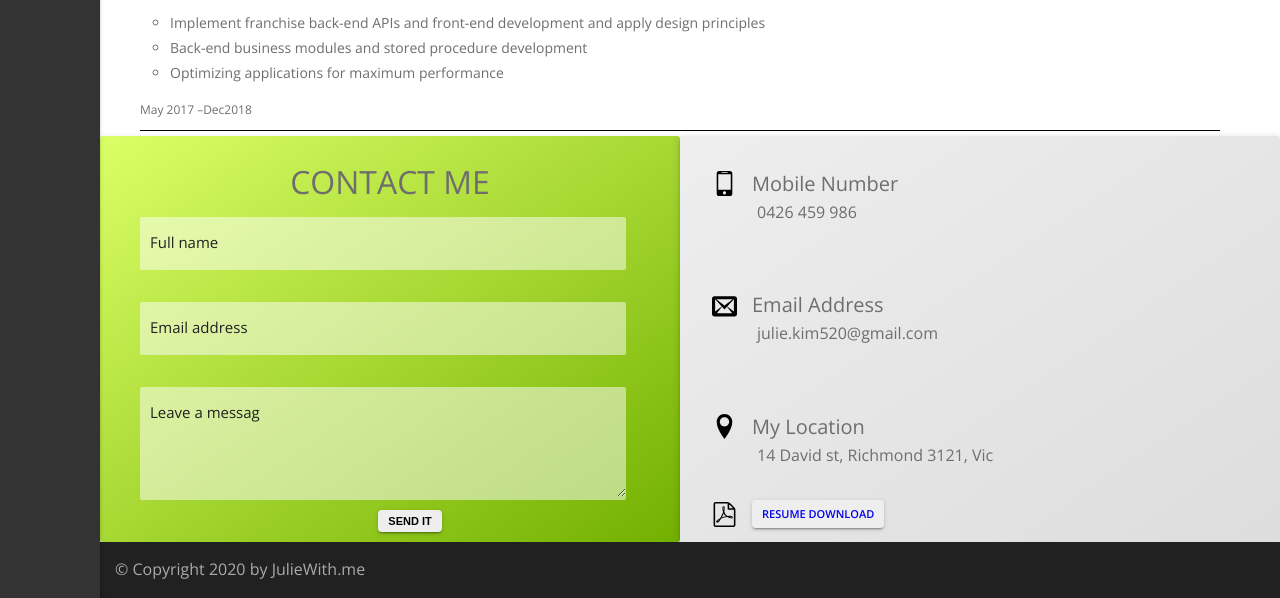
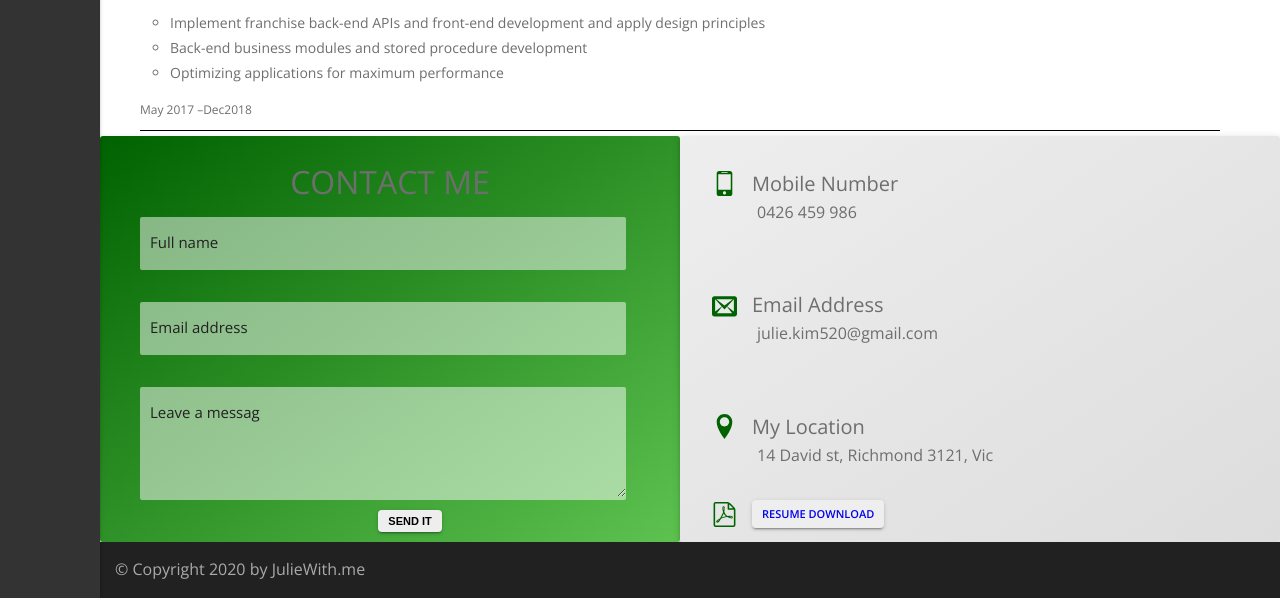
Before and after one commit to julie520/portfolio, a website: page index.html in a window 1280 px wide. Shown: the part 1510-2108 px from the top of the page. Drawn offline with nearby package versions, Linux system fonts and the light colour scheme.

Commit message:
fixed movie play not working on iphone

```diff
--- a/index.html
+++ b/index.html
@@ -51,9 +51,15 @@
           <!-- <video class="="video-container__content autoplay muted loop>
             <source src="/img/video/Workaholic.mp4" type="video/mp4"/>
             <source src="/img/video/Workaholic.webm" type="video/webm"/>
-            Your browser does not support the video tag.
+            Your browser does not
+             support the video tag.
           </video> -->
-          <video src="/img/video/Workaholic.mp4" poster="/img/video/Workaholic.jpg" class="video-container__content" autoplay muted loop></video>
+          <!-- <video src="/img/video/Workaholic.mp4" poster="/img/video/Workaholic.jpg" class="video-container__content" autoplay [muted]="true" loop></video> -->
+
+
+          <video _ngcontent-coverr-redesign-c20="" playsinline="" autoplay="" muted="" loop="" src="/img/video/Workaholic.mp4" class="video-container__content"></video>
+
+
         </div>
 
         <div class="video-desc">
--- a/sass/_contact.scss
+++ b/sass/_contact.scss
@@ -9,6 +9,8 @@
     width: 2.5rem;
     height: 2.5rem;
     margin-right: 1.5rem;
+    fill: $color-primary-dark;
+
   }
 
   p {
--- a/sass/_layout.scss
+++ b/sass/_layout.scss
@@ -88,7 +88,7 @@
 .contact {
 
   &__form {
-    background-image: linear-gradient(to right bottom, $color-primary-light, $color-primary-dark);
+    background-image: linear-gradient(to right bottom, $color-primary-dark, $color-primary-light);
     grid-column: full-start / col-end 4;
     text-align: center;
     border-radius: 3px;
```
Also changed, not shown: css/style.css.
